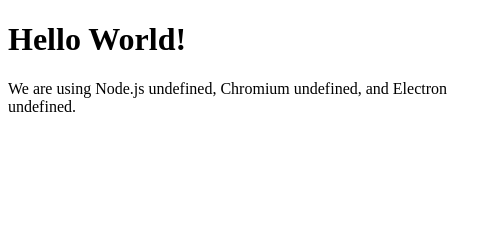
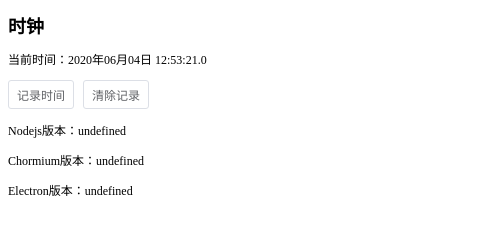
Before and after one commit to zhoushirong/desktopTools, an Electron app: page index.html in a window 500 px wide. Drawn offline with Linux system fonts and the light colour scheme.

Commit message:
timetools

```diff
--- /dev/null
+++ b/index.css
@@ -0,0 +1,25 @@
+.index-page {
+  font-size: 12px;
+}
+.index-page h1 {
+  font-size: 18px;
+}
+.index-page button:link,
+.index-page button:active,
+.index-page button:visited,
+.index-page button:focus,
+.index-page button:hover,
+.index-page button {
+  font-size: 12px;
+  border-radius: 3px;
+  padding: 5px 8px;
+  background: none;
+  margin-right: 6px;
+  border: 1px solid #dcdfe6;
+  color: #606266;
+  cursor: pointer;
+  outline: none;
+}
+.index-page button:active {
+  color: #333;
+}
--- a/index.html
+++ b/index.html
@@ -1,19 +1,25 @@
 <!DOCTYPE html>
 <html>
-  <head>
-    <meta charset="UTF-8">
-    <title>Hello World!</title>
-  </head>
-  <body>
-    <h1>Hello World!</h1>
-    <!-- All of the Node.js APIs are available in this renderer process. -->
-    We are using Node.js <script>document.write(process.versions.node)</script>,
-    Chromium <script>document.write(process.versions.chrome)</script>,
-    and Electron <script>document.write(process.versions.electron)</script>.
+	<head>
+		<meta charset="UTF-8">
+		<title>epoos tools</title>
+		<link rel="stylesheet" href="./index.css"></link>
+	</head>
 
-    <script>
-      // You can also require other files to run in this process
-      require('./renderer.js')
-    </script>
-  </body>
+	<body class="index-page">
+		<h1>时钟</h1>
+		<section>
+			<p>当前时间：<span class="time"></span></p>
+		</section>
+		<section>
+			<button class="recordBtn">记录时间</button>
+			<button class="clearBtn">清除记录</button>
+		</section>
+		<section class="recordField"></section>
+		<p>Nodejs版本：<span class='n_v'></span></p>
+		<p>Chormium版本：<span class="c_v"></span></p>
+		<p>Electron版本：<span class="e_v"></span></p>
+
+		<script src="./renderer.js"></script>
+	</body>
 </html>
--- a/renderer.js
+++ b/renderer.js
@@ -1,3 +1,67 @@
-// This file is required by the index.html file and will
-// be executed in the renderer process for that window.
-// All of the Node.js APIs are available in this process.
+const nV = document.querySelector(".n_v")
+const cV = document.querySelector(".c_v")
+const eV = document.querySelector(".e_v")
+const timeBox = document.querySelector(".time")
+const returnTime = document.querySelector(".returnTime")
+const recordBtn = document.querySelector(".recordBtn")
+const clearBtn = document.querySelector(".clearBtn")
+const recordField = document.querySelector(".recordField")
+
+nV.innerText = process.versions.node
+cV.innerText = process.versions.chrome
+eV.innerText = process.versions.electron
+
+const formatTime = (fmt) => {
+	const date = new Date()
+	const o = {
+		"M+": date.getMonth() + 1,
+		"d+": date.getDate(),
+		"h+": date.getHours(),
+		"m+": date.getMinutes(),
+		"s+": date.getSeconds(),
+		"S": date.getMilliseconds()
+	}
+	if (/(y+)/.test(fmt)) {
+		fmt = fmt.replace(RegExp.$1, date.getFullYear() + "").substr(4 - RegExp.$1.length)
+	}
+	for (let i in o) {
+		if (new RegExp("(" + i + ")").test(fmt)) {
+			fmt = fmt.replace(RegExp.$1, (RegExp.$1.length === 1) ? (o[i]) : (("00" + o[i]).substr(("" + o[i]).length)))
+		}
+	}
+	return fmt
+}
+
+const getNowTime = () => {
+	return formatTime("yyyy年MM月dd日 hh:mm:ss.S")
+}
+
+const setTime = () => {
+	timeBox.innerText = getNowTime()
+}
+
+const recordTime = () => {
+	const p = document.createElement("p")
+	p.innerText = getNowTime()
+	recordField.appendChild(p)
+}
+
+const clearTime = () => {
+	recordField.innerHTML = ''
+}
+
+const returnTimeFunc = () => {
+	returnTime.innerHTML = formatTime(timeStr)
+}
+
+recordBtn.addEventListener("click", () => {
+	recordTime()
+}, false)
+
+clearBtn.addEventListener("click", () => {
+	clearTime()
+}, false)
+
+setInterval(() => {
+	setTime()
+}, 1)
```
Also changed, not shown: main.js (+10 -34 lines), package.json (+24 -12 lines), README.md, favicon.ico (added), 3 other files.
